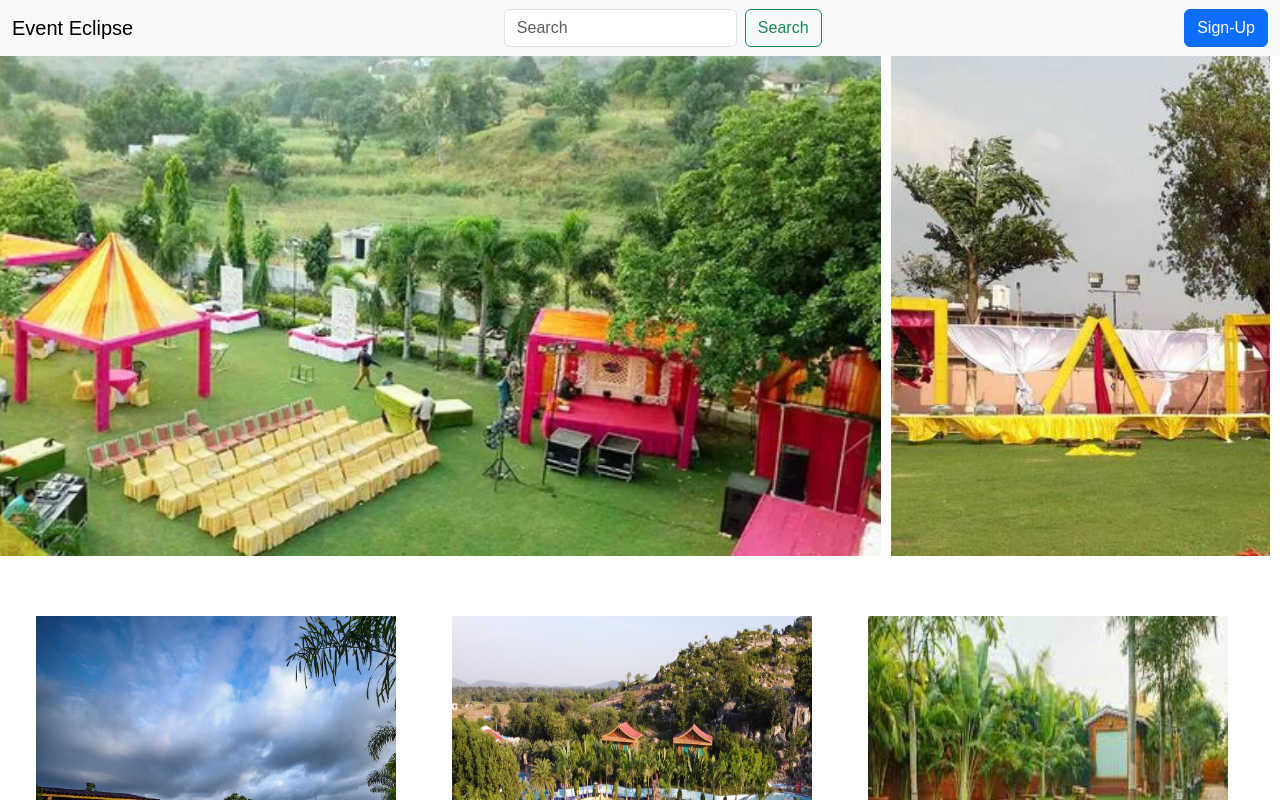
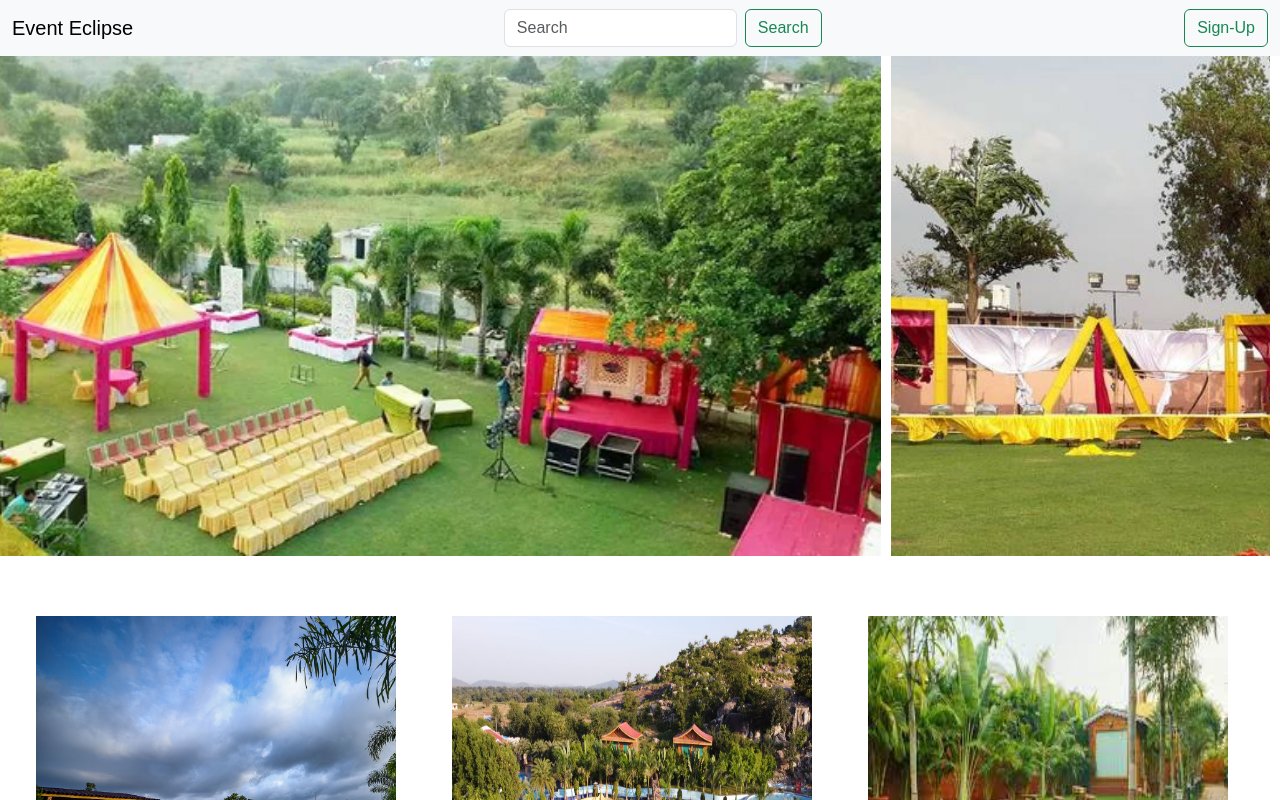
Before and after one commit to Tim-Alpha/Event-Eclipse-Frontend, a React (Create React App) app: page / in a window 1280 px wide. Shown: the top 800 px of the page. Built offline with nearby package versions, Linux system fonts and the light colour scheme.

Commit message:
update: change btn ui

```diff
--- a/src/components/Header.js
+++ b/src/components/Header.js
@@ -43,7 +43,7 @@ const Header = () => {
                             <input className="form-control me-2" type="search" placeholder="Search" aria-label="Search" />
                             <button className="btn btn-outline-success" type="submit">Search</button>
                         </form>
-                        <button className="btn btn-primary ms-2" onClick={onSignUp}>{loginBtn}</button>
+                        <button className="btn btn-outline-success ms-2" onClick={onSignUp}>{loginBtn}</button>
                     </div>
                 </nav>
             )}
```
